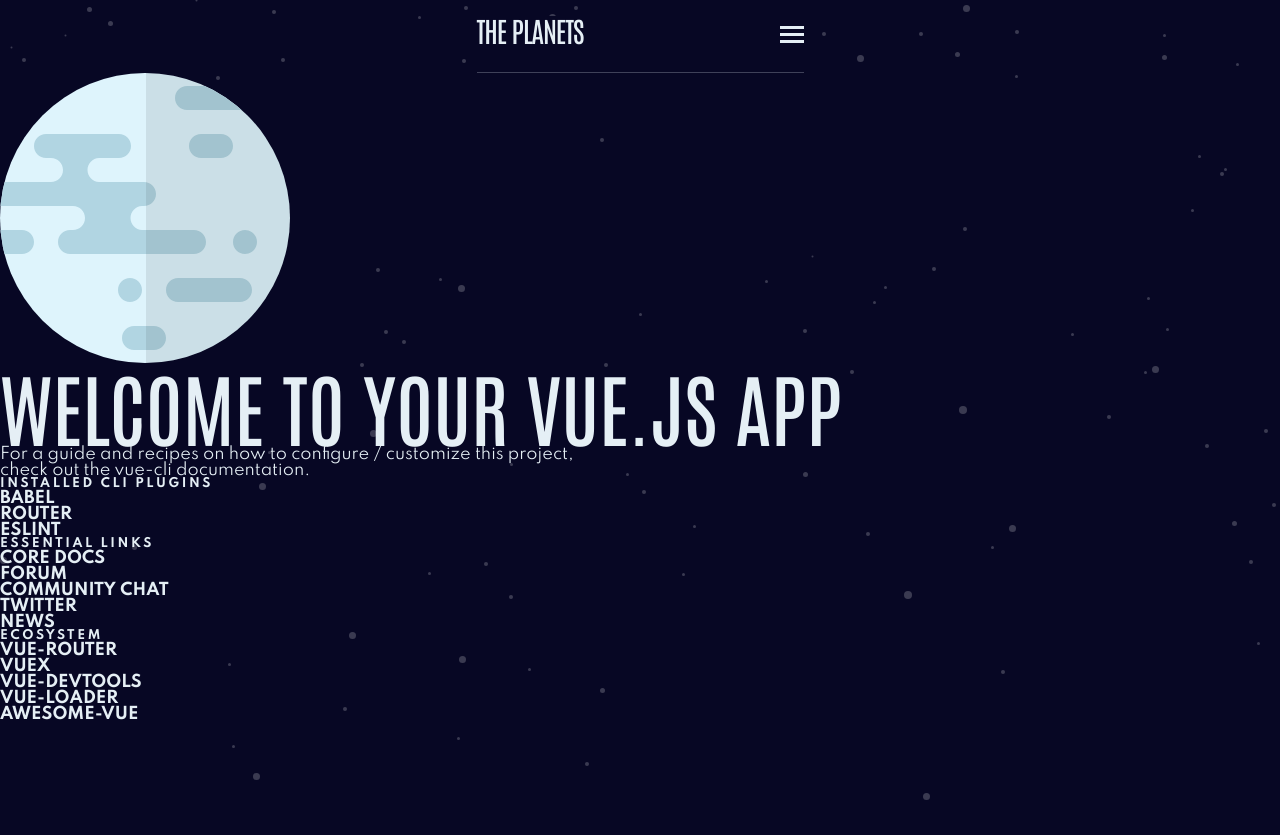
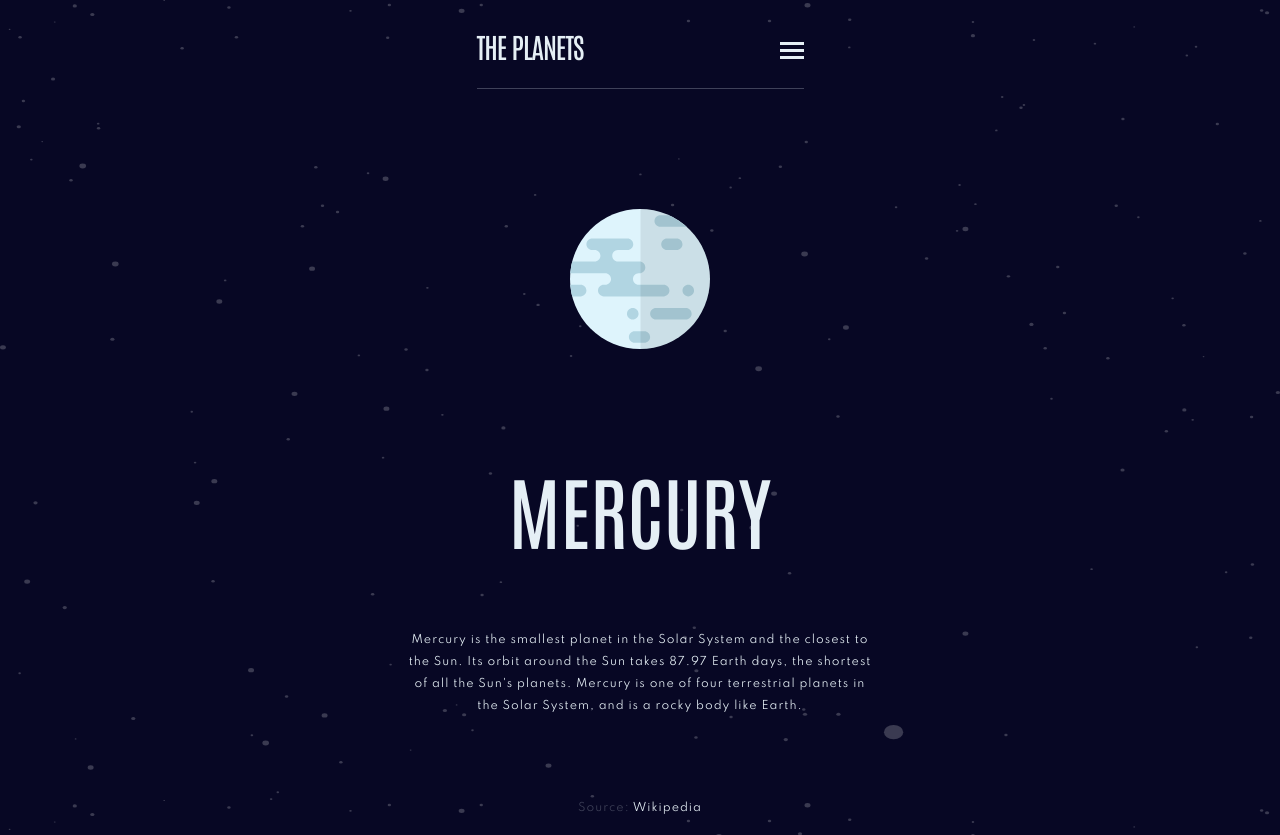
Before and after one commit to ve00ryca/Planets-fact-site, a Vue app: page / in a window 1280 px wide. Before the commit the page ends 800 px from the top, so only its background shows below. Built offline with nearby package versions, Linux system fonts and the light colour scheme.

Commit message:
some content in the views

```diff
--- a/src/App.vue
+++ b/src/App.vue
@@ -46,6 +46,17 @@ body {
   background-attachment: fixed;
 }
 
+#app {
+  width: 100%;
+  max-width: 500px; /* mobile first */
+  margin: 0 auto;
+  padding: 1em;
+}
+
+.planets {
+  margin: 0 auto;
+}
+
 h1,
 h2,
 h3,
@@ -92,9 +103,11 @@ button span {
   letter-spacing: 2.57143px;
   opacity: 0.5;
 }
-h4 {
+h4,
+p {
   font-size: 0.6875rem;
   letter-spacing: 1px;
+  line-height: 22px;
 }
 
 a {
@@ -104,4 +117,24 @@ a {
 a .router-link-exact-active:not(#brand) {
   color: #fff;
 }
+/** The views */
+section {
+  display: grid;
+}
+.view {
+  margin-top: 15vh;
+  display: grid;
+  text-align: center;
+  justify-items: center;
+  /* grid-template-rows: 1fr 1fr 1fr; */
+  grid-row-gap: 15vh;
+}
+.view-article p {
+  margin-top: 10vh;
+}
+.view-article span {
+  color: var(--base-color-transparent);
+}
+#info {
+}
 </style>
--- a/src/components/NavBar.vue
+++ b/src/components/NavBar.vue
@@ -2,25 +2,33 @@
   <div>
     <div class="nav" id="navbar">
       <router-link to="/" id="brand">THE PLANETS</router-link>
-      <div id="hamburger" @click="isHidden = !isHidden">
+      <div
+        id="hamburgerButton"
+        @click="isHiddenHamburgerMenu = !isHiddenHamburgerMenu"
+        v-if="!isHiddenHamburgerButton"
+      >
         <span
           class="hamburger-lines"
-          :class="{ 'hamburger-line-top-transform': !isHidden }"
+          :class="{ 'hamburger-line-top-transform': !isHiddenHamburgerMenu }"
           id="hamburger-line-top"
         ></span
         ><span
           class="hamburger-lines"
-          :class="{ 'hamburger-line-middle-transform': !isHidden }"
+          :class="{ 'hamburger-line-middle-transform': !isHiddenHamburgerMenu }"
           id="hamburger-line-middle"
         ></span
         ><span
           class="hamburger-lines"
-          :class="{ 'hamburger-line-bottom-transform': !isHidden }"
+          :class="{ 'hamburger-line-bottom-transform': !isHiddenHamburgerMenu }"
           id="hamburger-line-bottom"
         ></span>
       </div>
     </div>
-    <ul class="nav" id="nav-items" v-if="!isHidden">
+    <ul
+      class="nav"
+      id="hamburgerMenu"
+      v-if="!isHiddenHamburgerButton && !isHiddenHamburgerMenu"
+    >
       <li>
         <router-link to="/">
           <div class="planet-color-circle"></div>
@@ -87,15 +95,17 @@ export default {
   name: "NavBar",
   data() {
     return {
-      isHidden: true, // expand and show the list of the menu items
+      isHiddenHamburgerButton: false,
+      isHiddenHamburgerMenu: true, // expand and show the list of the menu items
     };
   },
   watch: {
-    /* If any of the menu items is clicked, the menu is hidden and the hamburger "button" changes back its standard look
-    (horizontal lines instead of 'X') */
+    /* If any of the menu items is clicked, the hamburger menu is hidden and the hamburger "button" changes back its
+    standard look (horizontal lines instead of 'X') */
     $route() {
-      this.isHidden = !this.isHidden; // otherwise the hamburger menu would need a double click to list the links
-      document.getElementById("nav-items").style.display = "none";
+      /*  value must be set here as well; otherwise, in order for the hamb. menu to be shown again, the hamburger button
+      would need to be double clicked: */
+      this.isHiddenHamburgerMenu = !this.isHiddenHamburgerMenu;
       document
         .getElementById("hamburger-line-top")
         .classList.remove("hamburger-line-top-transform");
@@ -105,6 +115,27 @@ export default {
       document
         .getElementById("hamburger-line-bottom")
         .classList.remove("hamburger-line-bottom-transform");
+    },
+  },
+
+  /** Hide the hamburger button on tablet and desktop devices */
+  mounted() {
+    this.$nextTick(() => {
+      window.addEventListener("resize", this.onResize);
+    });
+  },
+  /** Hide the hamburger button on tablet and desktop devices */
+  beforeDestroy() {
+    window.removeEventListener("resize", this.onResize);
+  },
+  /** Hide the hamburger button on tablet and desktop devices */
+  methods: {
+    onResize() {
+      if (window.innerWidth >= 768) {
+        this.isHiddenHamburgerButton = true;
+      } else {
+        this.isHiddenHamburgerButton = false;
+      }
     },
   },
 };
@@ -118,7 +149,7 @@ export default {
   margin: 2vh auto;
   background: var(--background-color);
 }
-/* Navigation bar with brand and hamburder menu */
+/* Navigation bar with brand and hamburder button */
 #navbar {
   margin-bottom: 0;
   padding-bottom: 3.5rem;
@@ -131,14 +162,14 @@ export default {
   letter-spacing: -1.05px;
   text-align: left;
 }
-#navbar #hamburger {
+#navbar #hamburgerButton {
   position: absolute;
   top: 0;
   right: 0;
   width: 24px;
   height: 36px;
 }
-#navbar #hamburger:hover {
+#navbar #hamburgerButton:hover {
   cursor: pointer;
 }
 #navbar .hamburger-lines {
@@ -173,13 +204,13 @@ export default {
   top: 50% !important;
 }
 
-/* Navigation list */
-#nav-items {
+/* Hamburger menu */
+#hamburgerMenu {
   margin-top: 0;
   padding: 1.8rem 0;
 }
 
-#nav-items > li > a {
+#hamburgerMenu > li > a {
   display: grid;
   grid-template-columns: minmax(20px, 1fr) 14fr minmax(20px, 1fr);
   padding: 1.8rem 0;
--- a/src/views/Earth.vue
+++ b/src/views/Earth.vue
@@ -0,0 +1,31 @@
+<template>
+  <div class="earth planets">
+    <main>
+      <section class="view">
+        <img src="@/assets/planet-earth.svg" alt="earth" class="view-image" />
+        <div class="view-article">
+          <h1>Earth</h1>
+          <p>
+            Third planet from the Sun and the only known planet to harbor life.
+            About 29.2% of Earth's surface is land with remaining 70.8% is
+            covered with water. Earth's distance from the Sun, physical
+            properties and geological history have allowed life to evolve and
+            thrive.
+          </p>
+          <p class="view-options">
+            <span>Source: </span>
+            <a href="https://en.wikipedia.org/wiki/Earth">Wikipedia</a>
+          </p>
+        </div>
+      </section>
+      <section id="info"></section>
+    </main>
+  </div>
+</template>
+
+<style scoped>
+img {
+  max-width: 45%;
+  height: auto;
+}
+</style>
--- a/src/views/Home.vue
+++ b/src/views/Home.vue
@@ -1,20 +1,37 @@
 <template>
-  <div class="home">
-    <img src="@/assets/planet-mercury.svg" alt="mercury" />
-    <HelloWorld msg="Welcome to Your Vue.js App" />
+  <div class="home planets">
+    <main>
+      <section class="view">
+        <img
+          src="@/assets/planet-mercury.svg"
+          alt="mercury"
+          class="view-image"
+        />
+        <div class="view-article">
+          <h1>Mercury</h1>
+          <p>
+            Mercury is the smallest planet in the Solar System and the closest
+            to the Sun. Its orbit around the Sun takes 87.97 Earth days, the
+            shortest of all the Sun's planets. Mercury is one of four
+            terrestrial planets in the Solar System, and is a rocky body like
+            Earth.
+          </p>
+          <p class="view-options">
+            <span>Source: </span>
+            <a href="https://en.wikipedia.org/wiki/Mercury_(planet)"
+              >Wikipedia</a
+            >
+          </p>
+        </div>
+      </section>
+      <section id="info"></section>
+    </main>
   </div>
 </template>
 
-<script>
-// @ is an alias to /src
-import HelloWorld from "@/components/HelloWorld.vue";
-
-export default {
-  name: "Home",
-  components: {
-    HelloWorld,
-  },
-};
-</script>
-
-<style scoped></style>
+<style scoped>
+img {
+  max-width: 30%;
+  height: auto;
+}
+</style>
--- a/src/views/Jupiter.vue
+++ b/src/views/Jupiter.vue
@@ -0,0 +1,33 @@
+<template>
+  <div class="jupiter planets">
+    <main>
+      <section class="view">
+        <img
+          src="@/assets/planet-jupiter.svg"
+          alt="jupiter"
+          class="view-image"
+        />
+        <div class="view-article">
+          <h1>Jupiter</h1>
+          <p>
+            Jupiter is the fifth planet from the Sun and the largest in the
+            Solar System. It is a gas giant with a mass two and a half times
+            that of all the other planets in the Solar System combined, but less
+            than one-thousandth the mass of the Sun.
+          </p>
+          <p class="view-options">
+            <span>Source: </span>
+            <a href="https://en.wikipedia.org/wiki/Jupiter">Wikipedia</a>
+          </p>
+        </div>
+      </section>
+      <section id="info"></section>
+    </main>
+  </div>
+</template>
+<style scoped>
+img {
+  max-width: 70%;
+  height: auto;
+}
+</style>
--- a/src/views/Mars.vue
+++ b/src/views/Mars.vue
@@ -0,0 +1,30 @@
+<template>
+  <div class="mars planets">
+    <main>
+      <section class="view">
+        <img src="@/assets/planet-mars.svg" alt="mars" class="view-image" />
+        <div class="view-article">
+          <h1>Mars</h1>
+          <p>
+            Mars is the fourth planet from the Sun and the second-smallest
+            planet in the Solar System, being larger than only Mercury. In
+            English, Mars carries the name of the Roman god of war and is often
+            referred to as the \"Red Planet\".
+          </p>
+          <p class="view-options">
+            <span>Source: </span>
+            <a href="https://en.wikipedia.org/wiki/Mars">Wikipedia</a>
+          </p>
+        </div>
+      </section>
+      <section id="info"></section>
+    </main>
+  </div>
+</template>
+
+<style scoped>
+img {
+  max-width: 35%;
+  height: auto;
+}
+</style>
--- a/src/views/Neptune.vue
+++ b/src/views/Neptune.vue
@@ -0,0 +1,34 @@
+<template>
+  <div class="neptune planets">
+    <main>
+      <section class="view">
+        <img
+          src="@/assets/planet-neptune.svg"
+          alt="neptune"
+          class="view-image"
+        />
+        <div class="view-article">
+          <h1>Neptune</h1>
+          <p>
+            Neptune is the eighth and farthest-known Solar planet from the Sun.
+            In the Solar System, it is the fourth-largest planet by diameter,
+            the third-most-massive planet, and the densest giant planet. It is
+            17 times the mass of Earth, more massive than its near-twin Uranus.
+          </p>
+          <p class="view-options">
+            <span>Source: </span>
+            <a href="https://en.wikipedia.org/wiki/Neptune">Wikipedia</a>
+          </p>
+        </div>
+      </section>
+      <section id="info"></section>
+    </main>
+  </div>
+</template>
+
+<style scoped>
+img {
+  max-width: 55%;
+  height: auto;
+}
+</style>
--- a/src/views/Saturn.vue
+++ b/src/views/Saturn.vue
@@ -0,0 +1,30 @@
+<template>
+  <div class="saturn planets">
+    <main>
+      <section class="view">
+        <img src="@/assets/planet-saturn.svg" alt="saturn" class="view-image" />
+        <div class="view-article">
+          <h1>Saturn</h1>
+          <p>
+            Saturn is the sixth planet from the Sun and the second-largest in
+            the Solar System, after Jupiter. It is a gas giant with an average
+            radius of about nine and a half times that of Earth. It only has
+            one-eighth the average density of Earth.
+          </p>
+          <p class="view-options">
+            <span>Source: </span>
+            <a href="https://en.wikipedia.org/wiki/Saturn">Wikipedia</a>
+          </p>
+        </div>
+      </section>
+      <section id="info"></section>
+    </main>
+  </div>
+</template>
+
+<style scoped>
+img {
+  max-width: 70%;
+  height: auto;
+}
+</style>
--- a/src/views/Uranus.vue
+++ b/src/views/Uranus.vue
@@ -0,0 +1,31 @@
+<template>
+  <div class="uranus planets">
+    <main>
+      <section class="view">
+        <img src="@/assets/planet-uranus.svg" alt="uranus" class="view-image" />
+        <div class="view-article">
+          <h1>Uranus</h1>
+          <p>
+            Uranus is the seventh planet from the Sun. Its name is a reference
+            to the Greek god of the sky, Uranus according to Greek mythology,
+            was the great-grandfather of Ares. It has the third-largest
+            planetary radius and fourth-largest planetary mass in the Solar
+            System.
+          </p>
+          <p class="view-options">
+            <span>Source: </span>
+            <a href="https://en.wikipedia.org/wiki/Uranus">Wikipedia</a>
+          </p>
+        </div>
+      </section>
+      <section id="info"></section>
+    </main>
+  </div>
+</template>
+
+<style scoped>
+img {
+  max-width: 55%;
+  height: auto;
+}
+</style>
--- a/src/views/Venus.vue
+++ b/src/views/Venus.vue
@@ -0,0 +1,30 @@
+<template>
+  <div class="venus planets">
+    <main>
+      <section class="view">
+        <img src="@/assets/planet-venus.svg" alt="venus" class="view-image" />
+        <div class="view-article">
+          <h1>Venus</h1>
+          <p>
+            Venus is the second planet from the Sun. It is named after the Roman
+            goddess of love and beauty. As the brightest natural object in
+            Earth's night sky after the Moon, Venus can cast shadows and can be,
+            on rare occasions, visible to the naked eye in broad daylight.
+          </p>
+          <p class="view-options">
+            <span>Source: </span>
+            <a href="https://en.wikipedia.org/wiki/Venus">Wikipedia</a>
+          </p>
+        </div>
+      </section>
+      <section id="info"></section>
+    </main>
+  </div>
+</template>
+
+<style scoped>
+img {
+  max-width: 40%;
+  height: auto;
+}
+</style>
```
Also changed, not shown: src/components/Icon.vue (added, +48 -0 lines).
